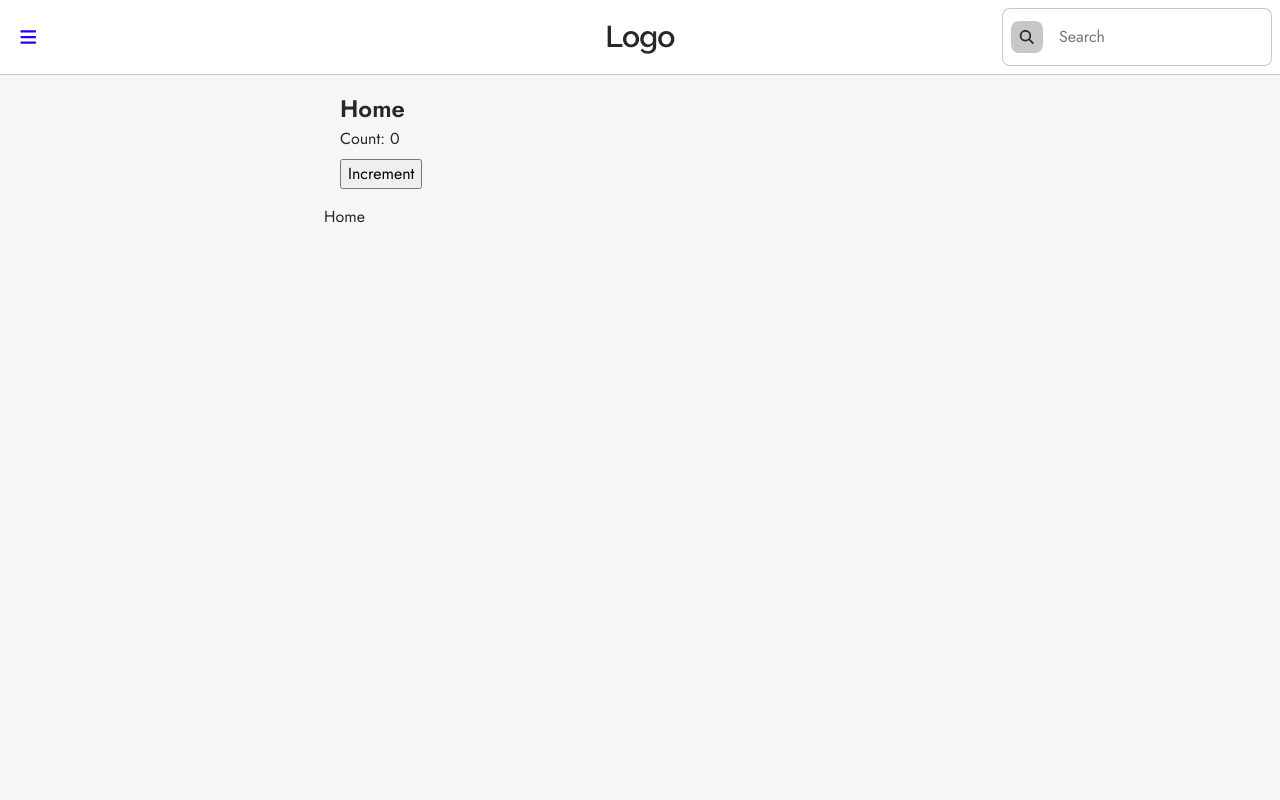
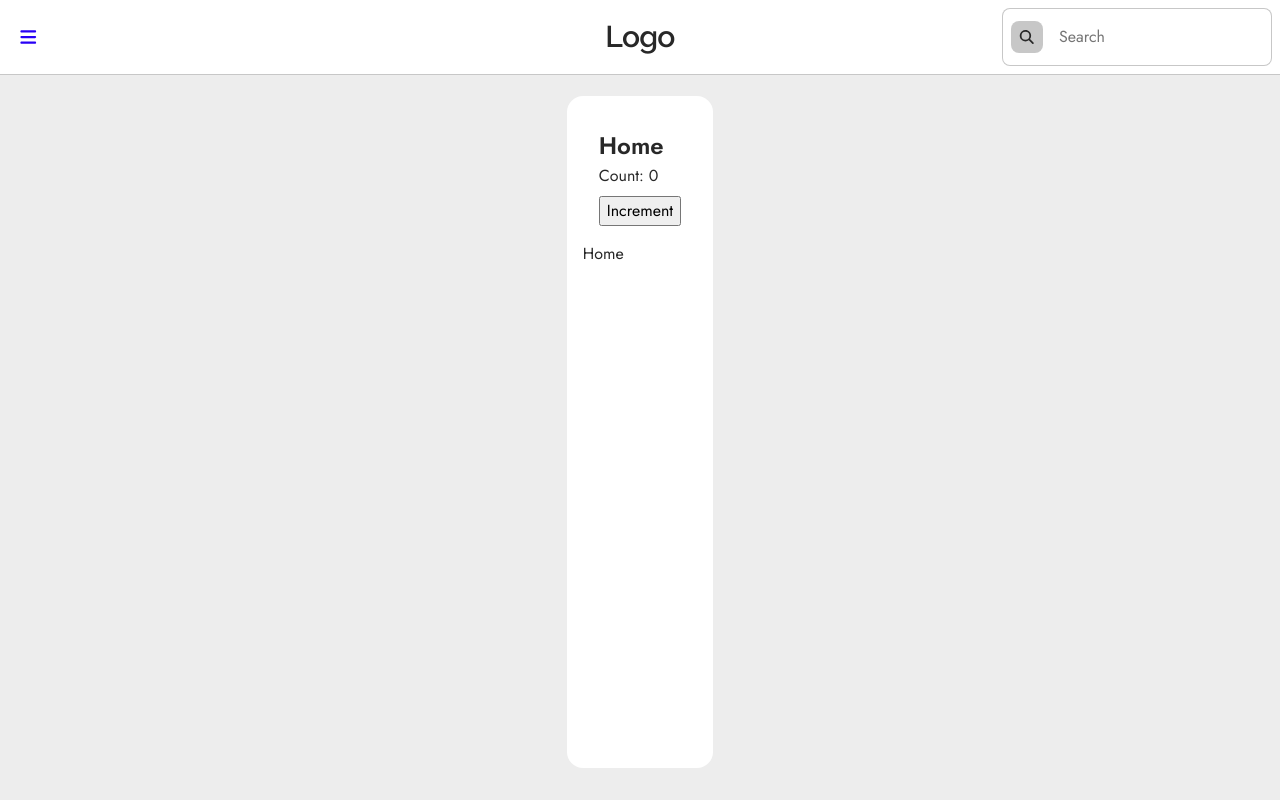
Before and after one commit to lucas-murta/neoway-technical-test, a Vue app: page / in a window 1280 px wide. Built offline with nearby package versions, Linux system fonts and the light colour scheme.

Commit message:
feat(header): change position of header to fixed

```diff
--- a/src/App.vue
+++ b/src/App.vue
@@ -1,8 +1,13 @@
 <script setup lang="ts">
-import { inject, onUnmounted } from 'vue'
+import { inject, onUnmounted, ref } from 'vue'
 import Grid from '@/lib/base-components/Grid/Grid.vue'
 import Header from '@/lib/components/Header/Header.vue'
+import Paper from './lib/base-components/Paper/Paper.vue'
 const stop = inject<() => void>('stopThemeListener')
+const menuOpen = ref(false)
+function onToggleMenu() {
+  menuOpen.value = !menuOpen.value
+}
 onUnmounted(() => {
   if (typeof stop === 'function') stop()
 })
@@ -10,14 +15,18 @@ onUnmounted(() => {
 
 <template>
   <Header
-    @menu-click="() => console.log('menu clicked')"
+    @menu-click="onToggleMenu"
     @search-autocomplete="(payload) => console.log('search autocomplete', payload)"
   />
   <main class="app-main">
-    <Grid :cols="12" gap="2" padding="none">
-      <Grid grid-column="span 3"></Grid>
-      <Grid grid-column="span 9">
-        <RouterView />
+    <Grid :cols="12" gap="2" padding="none" height="full">
+      <Grid v-if="menuOpen" :grid-column="menuOpen ? 'span 2' : 'span 0'" height="full"></Grid>
+      <Grid :grid-column="menuOpen ? 'span 10' : 'span 12'" height="full">
+        <Grid container height="full" margin="0 auto">
+          <Paper padding="2" background="surface-0" border-radius="2">
+            <RouterView />
+          </Paper>
+        </Grid>
       </Grid>
     </Grid>
   </main>
@@ -25,12 +34,9 @@ onUnmounted(() => {
 
 <style scoped lang="scss">
 @use '@/styles/tokens' as *;
-
-:deep(.header) {
-  position: fixed;
-  top: 0;
-  left: 0;
-  right: 0;
-  z-index: 100;
+.app-main {
+  padding-top: spacing('12');
+  padding-bottom: spacing('4');
+  height: 100%;
 }
 </style>
--- a/src/lib/components/Header/Header.vue
+++ b/src/lib/components/Header/Header.vue
@@ -61,6 +61,9 @@ function onSearch() {
 @use '@/styles/tokens' as *;
 
 .header {
+  position: fixed;
+  width: 100%;
+  z-index: 100;
   background-color: $color-surface-0;
   border-bottom: 1px solid $color-border-1;
 
--- a/src/styles/_globals.scss
+++ b/src/styles/_globals.scss
@@ -13,6 +13,6 @@ body,
 body {
   margin: 0;
   font-family: $font-family-body;
-  background-color: $color-surface-1;
+  background-color: $color-surface-2;
   color: $color-content-default;
 }
```
